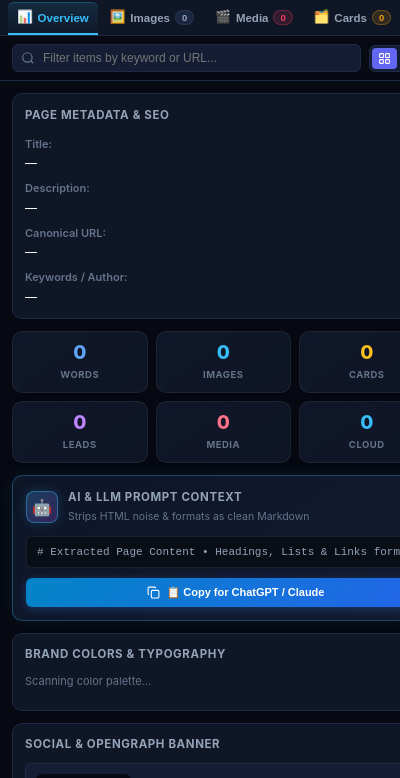
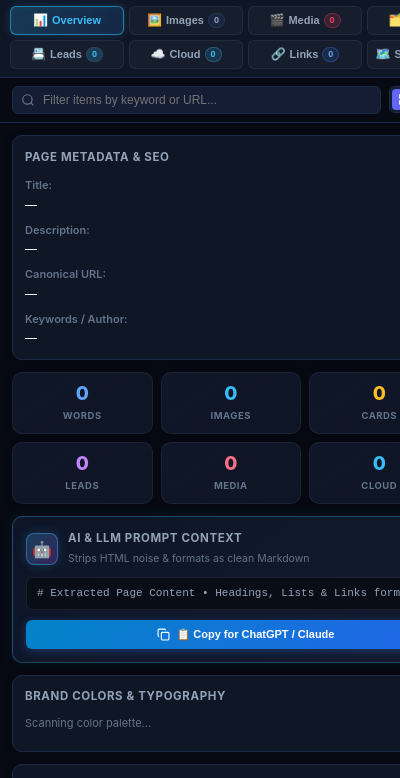
Before and after one commit to antitest1000-cmyk/extract-extention-, a browser extension: page popup/popup.html in a window 400 px wide. Shown: the part 66-844 px from the top of the page. Drawn offline with Linux system fonts and the light colour scheme.

Commit message:
Upgrade navbar into zero-scroll 2-row command deck with keyboard navigation

```diff
--- a/popup/popup.css
+++ b/popup/popup.css
@@ -35,7 +35,7 @@
 }
 
 body {
-  width: 590px;
+  width: 610px;
   height: 610px;
   max-height: 610px;
   font-family: var(--font-family);
@@ -184,69 +184,75 @@ body {
 }
 
 /* 2. Navigation Tabs */
+/* 2. Navigation Tabs - 2-Row Compact Command Deck (100% visible, Zero Scrolling) */
 .nav-tabs {
-  display: flex;
+  display: grid;
+  grid-template-columns: repeat(5, 1fr);
+  gap: 5px;
   background-color: var(--bg-secondary);
   border-bottom: 1px solid var(--border-color);
-  padding: 4px 8px 0 8px;
-  gap: 3px;
-  overflow-x: auto;
-  scrollbar-width: thin;
-}
-
-.nav-tabs::-webkit-scrollbar {
-  height: 3px;
-}
-.nav-tabs::-webkit-scrollbar-track {
-  background: transparent;
-}
-.nav-tabs::-webkit-scrollbar-thumb {
-  background: rgba(56, 189, 248, 0.25);
-  border-radius: 3px;
+  padding: 8px 10px;
 }
 
 .tab-btn {
-  background: transparent;
-  border: none;
+  background: rgba(255, 255, 255, 0.03);
+  border: 1px solid rgba(255, 255, 255, 0.06);
   color: var(--text-secondary);
-  padding: 8px 9px;
-  font-size: 11.5px;
+  padding: 6px 4px;
+  font-size: 11px;
   font-weight: 600;
   cursor: pointer;
   display: flex;
   align-items: center;
-  gap: 5px;
-  border-radius: 6px 6px 0 0;
-  border-bottom: 2px solid transparent;
-  transition: all 0.2s cubic-bezier(0.16, 1, 0.3, 1);
+  justify-content: center;
+  gap: 4px;
+  border-radius: var(--radius-sm);
+  transition: all 0.18s cubic-bezier(0.16, 1, 0.3, 1);
   white-space: nowrap;
+  user-select: none;
 }
 
 .tab-icon {
-  font-size: 12.5px;
+  font-size: 12px;
   line-height: 1;
+  flex-shrink: 0;
 }
 
 .tab-btn:hover {
   color: var(--text-primary);
-  background: rgba(255, 255, 255, 0.04);
+  background: rgba(255, 255, 255, 0.08);
+  border-color: rgba(56, 189, 248, 0.3);
+  transform: translateY(-1px);
 }
 
 .tab-btn.active {
   color: #38bdf8;
-  border-bottom-color: #38bdf8;
-  background: linear-gradient(180deg, rgba(56, 189, 248, 0.12) 0%, rgba(56, 189, 248, 0.02) 100%);
-  box-shadow: inset 0 1px 0 rgba(56, 189, 248, 0.25);
+  background: linear-gradient(135deg, rgba(56, 189, 248, 0.22) 0%, rgba(59, 130, 246, 0.15) 100%);
+  border-color: rgba(56, 189, 248, 0.55);
+  box-shadow: 0 0 10px rgba(56, 189, 248, 0.2), inset 0 0 6px rgba(56, 189, 248, 0.08);
+  font-weight: 700;
+}
+
+.tab-btn:focus-visible {
+  outline: 2px solid #38bdf8;
+  outline-offset: 1px;
 }
 
 .badge {
-  font-size: 9.5px;
-  padding: 1px 6px;
-  border-radius: 10px;
+  font-size: 9px;
+  padding: 1px 5px;
+  border-radius: 8px;
   background: var(--bg-card-hover);
   color: var(--text-secondary);
   font-weight: 700;
   border: 1px solid rgba(255, 255, 255, 0.06);
+  line-height: 1.2;
+}
+
+.tab-btn.active .badge {
+  background: rgba(56, 189, 248, 0.25);
+  color: #ffffff;
+  border-color: rgba(56, 189, 248, 0.45);
 }
 
 .badge-accent { background: rgba(56, 189, 248, 0.15); color: var(--accent-cyan); border-color: rgba(56, 189, 248, 0.3); }
--- a/popup/popup.html
+++ b/popup/popup.html
@@ -41,53 +41,53 @@
       </div>
     </header>
 
-    <!-- Navigation Tabs -->
-    <nav class="nav-tabs">
-      <button class="tab-btn active" data-tab="tab-overview">
+    <!-- Navigation Tabs (2-Row Compact Command Deck - 100% Accessible) -->
+    <nav class="nav-tabs" id="mainNavTabs">
+      <button class="tab-btn active" data-tab="tab-overview" title="Overview & SEO (Alt+1)">
         <span class="tab-icon">📊</span>
         <span>Overview</span>
       </button>
-      <button class="tab-btn" data-tab="tab-images">
+      <button class="tab-btn" data-tab="tab-images" title="Extracted Images (Alt+2)">
         <span class="tab-icon">🖼️</span>
         <span>Images</span>
         <span class="badge" id="badgeImages">0</span>
       </button>
-      <button class="tab-btn" data-tab="tab-media">
+      <button class="tab-btn" data-tab="tab-media" title="Video & Audio (Alt+3)">
         <span class="tab-icon">🎬</span>
         <span>Media</span>
         <span class="badge badge-rose" id="badgeMedia">0</span>
       </button>
-      <button class="tab-btn" data-tab="tab-cards">
+      <button class="tab-btn" data-tab="tab-cards" title="Structured Cards (Alt+4)">
         <span class="tab-icon">🗂️</span>
         <span>Cards</span>
         <span class="badge badge-amber" id="badgeCards">0</span>
       </button>
-      <button class="tab-btn" data-tab="tab-tables">
+      <button class="tab-btn" data-tab="tab-tables" title="Data Tables (Alt+5)">
         <span class="tab-icon">📋</span>
         <span>Tables</span>
         <span class="badge badge-emerald" id="badgeTables">0</span>
       </button>
-      <button class="tab-btn" data-tab="tab-leads">
+      <button class="tab-btn" data-tab="tab-leads" title="Leads & Contacts (Alt+6)">
         <span class="tab-icon">📇</span>
         <span>Leads</span>
         <span class="badge badge-cyan" id="badgeLeads">0</span>
       </button>
-      <button class="tab-btn" data-tab="tab-cloud">
+      <button class="tab-btn" data-tab="tab-cloud" title="Cloud & APIs (Alt+7)">
         <span class="tab-icon">☁️</span>
         <span>Cloud</span>
         <span class="badge badge-accent" id="badgeCloud">0</span>
       </button>
-      <button class="tab-btn" data-tab="tab-links">
+      <button class="tab-btn" data-tab="tab-links" title="All Links & Docs (Alt+8)">
         <span class="tab-icon">🔗</span>
         <span>Links</span>
         <span class="badge badge-blue" id="badgeLinks">0</span>
       </button>
-      <button class="tab-btn" data-tab="tab-sitemap">
+      <button class="tab-btn" data-tab="tab-sitemap" title="XML Sitemap Engine (Alt+9)">
         <span class="tab-icon">🗺️</span>
         <span>Sitemap</span>
         <span class="badge badge-purple" id="badgeSitemap">XML</span>
       </button>
-      <button class="tab-btn" data-tab="tab-crawler">
+      <button class="tab-btn" data-tab="tab-crawler" title="Multi-Page Spider (Alt+0)">
         <span class="tab-icon">🕷️</span>
         <span>Spider</span>
         <span class="badge badge-green">Site</span>
--- a/popup/popup.js
+++ b/popup/popup.js
@@ -1711,9 +1711,10 @@ document.addEventListener('DOMContentLoaded', () => {
   }
 
   function setupTabNavigation() {
-    document.querySelectorAll('.tab-btn').forEach(btn => {
+    const tabButtons = Array.from(document.querySelectorAll('.tab-btn'));
+    tabButtons.forEach(btn => {
       btn.addEventListener('click', () => {
-        document.querySelectorAll('.tab-btn').forEach(b => b.classList.remove('active'));
+        tabButtons.forEach(b => b.classList.remove('active'));
         document.querySelectorAll('.tab-pane').forEach(p => p.classList.remove('active'));
 
         btn.classList.add('active');
@@ -1726,6 +1727,36 @@ document.addEventListener('DOMContentLoaded', () => {
 
         refreshActiveTab();
       });
+    });
+
+    // Keyboard Shortcuts: Alt+1..9,0 or ArrowLeft / ArrowRight
+    document.addEventListener('keydown', (e) => {
+      if (e.target && (e.target.tagName === 'INPUT' || e.target.tagName === 'TEXTAREA')) return;
+
+      const tabOrder = [
+        'tab-overview', 'tab-images', 'tab-media', 'tab-cards', 'tab-tables',
+        'tab-leads', 'tab-cloud', 'tab-links', 'tab-sitemap', 'tab-crawler'
+      ];
+
+      if (e.altKey && e.key >= '0' && e.key <= '9') {
+        e.preventDefault();
+        const num = parseInt(e.key);
+        const targetId = num === 0 ? tabOrder[9] : tabOrder[num - 1];
+        const targetBtn = document.querySelector(`.tab-btn[data-tab="${targetId}"]`);
+        if (targetBtn) targetBtn.click();
+        return;
+      }
+
+      if (e.key === 'ArrowRight' || e.key === 'ArrowLeft') {
+        const activeIdx = tabOrder.indexOf(state.currentTab);
+        if (activeIdx !== -1) {
+          let nextIdx = e.key === 'ArrowRight' ? activeIdx + 1 : activeIdx - 1;
+          if (nextIdx >= tabOrder.length) nextIdx = 0;
+          if (nextIdx < 0) nextIdx = tabOrder.length - 1;
+          const targetBtn = document.querySelector(`.tab-btn[data-tab="${tabOrder[nextIdx]}"]`);
+          if (targetBtn) targetBtn.click();
+        }
+      }
     });
   }
 
```
Also changed, not shown: website/style.css (+13 -3 lines), 1 other file.
